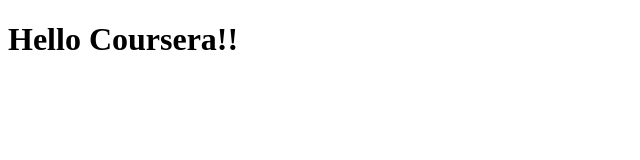
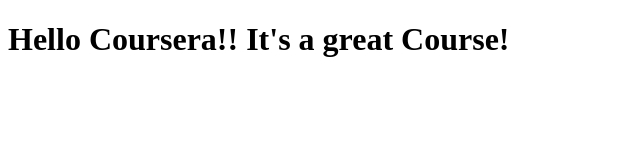
Before and after one commit to ritika-pal/HTML-CSS-and-Javascript-for-Web-Developers, a plain HTML site: page site/index.html in a window 1280 px wide. Shown: the whole page, without its empty margins (0-640 px from the left). Drawn offline with Linux system fonts and the light colour scheme.

Commit message:
Small addition to our page content.

```diff
--- a/site/index.html
+++ b/site/index.html
@@ -4,6 +4,6 @@
 	<title>Hello Coursera!</title>
 </head>
 <body>
-<h1>Hello Coursera!!</h1>
+<h1>Hello Coursera!! It's a great Course!</h1>
 </body>
 </html>
```
